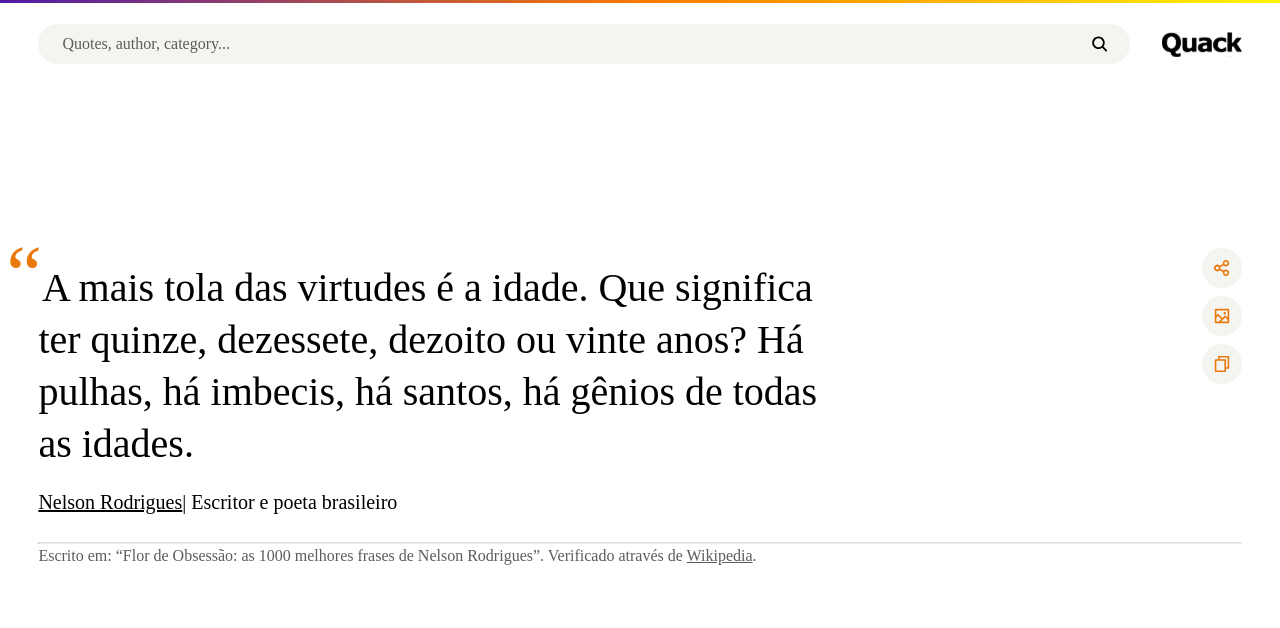
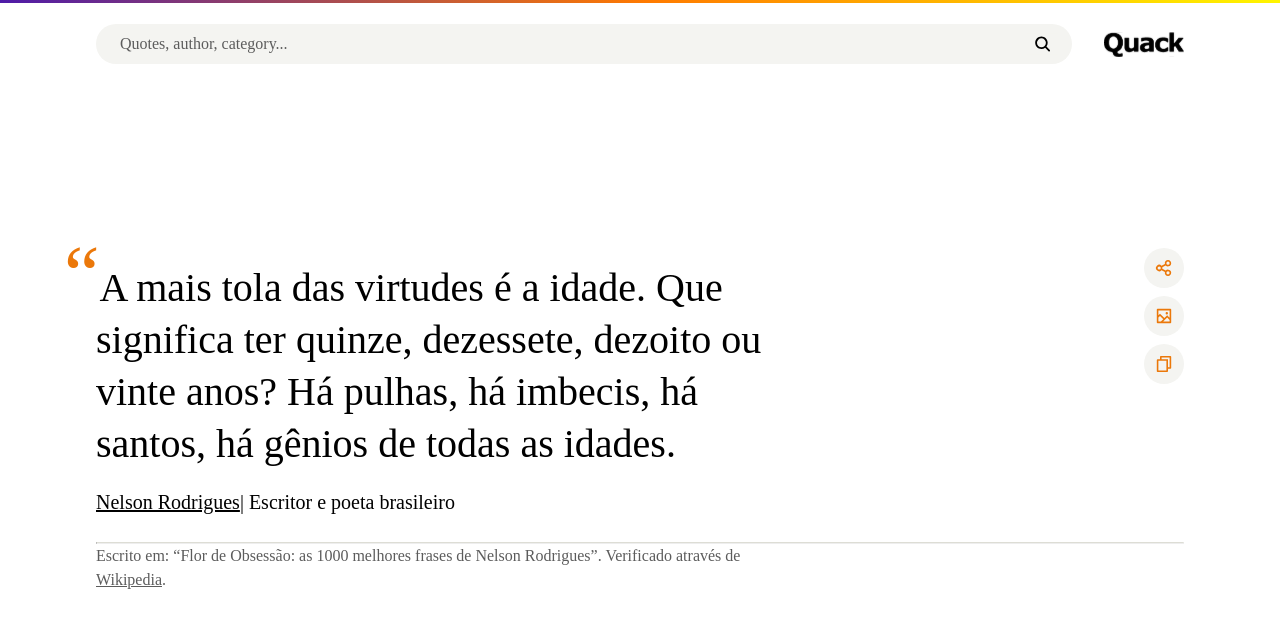
Before and after one commit to sheisacreative/quack-quotes, a Next.js app: page / in a window 1280 px wide. Shown: the top 628 px of the page. Built offline with nearby package versions, Linux system fonts and the light colour scheme; a web font is replaced by a local one.

Commit message:
Main container resized to 1200px

```diff
--- a/styles/styles.css
+++ b/styles/styles.css
@@ -51,7 +51,7 @@ hr {
 
 /* Container */
 .container {
-  width: 94vw;
-  max-width: 1400px;
+  width: 85vw;
+  max-width: 1200px;
   margin: 0 auto;
 }
```
